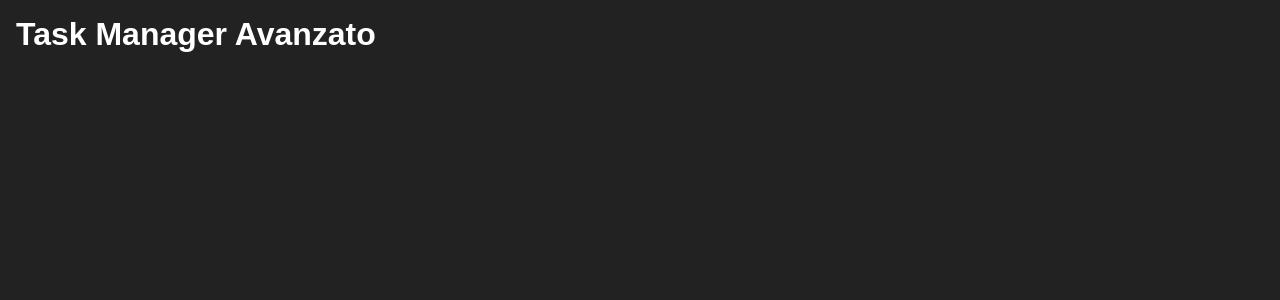
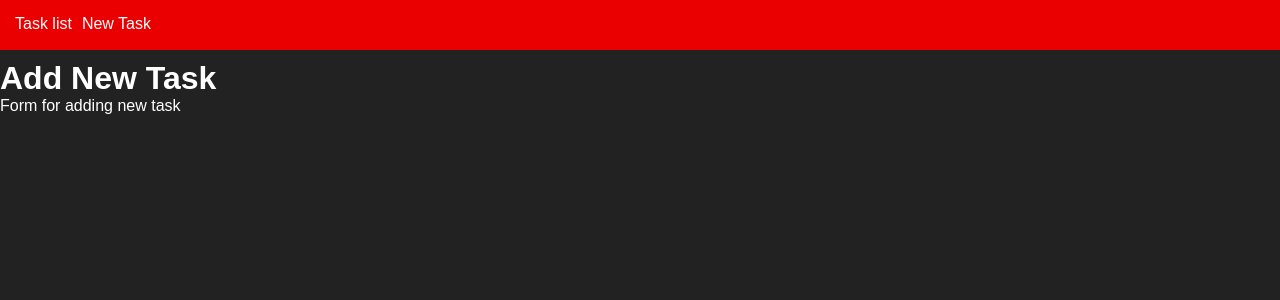
Before and after one commit to christiantondo/ex-react-task-manager, a React (Vite) app: page /add in a window 1280 px wide. Shown: the top 300 px of the page. Built offline with nearby package versions, Linux system fonts and the light colour scheme.

Commit message:
milestone 1

```diff
--- /dev/null
+++ b/pages/AddTask.jsx
@@ -0,0 +1,9 @@
+function AddTask() {
+    return (
+        <div>
+            <h1>Add New Task</h1>
+            <p>Form for adding new task</p>
+        </div>
+    )
+}
+export default AddTask;
--- /dev/null
+++ b/pages/TaskList.jsx
@@ -0,0 +1,10 @@
+function TaskList() {
+    return (
+        <div>
+            <h1>Full Task List</h1>
+            <p>Showing all tasks</p>
+        </div>
+    )
+}
+
+export default TaskList;
--- a/src/App.jsx
+++ b/src/App.jsx
@@ -1,13 +1,25 @@
-import { BrowserRouter, Routes, Route } from "react-router-dom"
+import { BrowserRouter, Routes, Route, NavLink } from "react-router-dom"
+import TaskList from "../pages/TaskList"
+import AddTask from "../pages/AddTask"
 
 function App() {
 
     return (
-        <>
+        <BrowserRouter>
+
+            <nav>
+                <NavLink to="/Task List">Task list</NavLink>
+                <NavLink to="/New Task">New Task</NavLink>
+            </nav>
+
             <div>
-                <h1>Task Manager Avanzato</h1>
+                <Routes>
+                    <Route path="/" element={<TaskList />}></Route>
+                    <Route path="/add" element={<AddTask />}></Route>
+                </Routes>
             </div>
-        </>
+
+        </BrowserRouter >
     )
 }
 
--- a/src/index.css
+++ b/src/index.css
@@ -6,7 +6,25 @@
 
 body {
     font-family: sans-serif;
-    padding: 1rem;
     background: #222;
     color: white;
 }
+
+nav {
+    display: flex;
+    height: 50px;
+    width: 100%;
+    background-color: #ea0000;
+    padding: 10px;
+    margin-bottom: 10px;
+}
+
+nav a {
+    color: rgb(255, 255, 255);
+    text-decoration: none;
+    padding: 5px;
+}
+
+nav :hover {
+    color: #222;
+}
```
